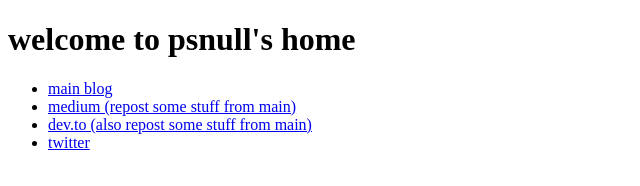
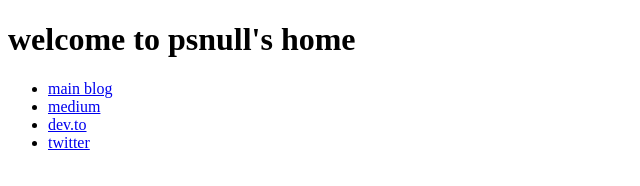
Before and after one commit to psnull/psnull.github.io, a plain HTML site: page index.html in a window 1280 px wide. Shown: the whole page, without its empty margins (0-640 px from the left). Drawn offline with Linux system fonts and the light colour scheme.

Commit message:
Update index.html

```diff
--- a/index.html
+++ b/index.html
@@ -4,8 +4,8 @@
 <h1>welcome to psnull's home </h1>
 <ul>
     <li><a href="https://blog.psnull.cl">main blog</a></li>
-    <li><a href="https://medium.com/@psnull">medium (repost some stuff from main)</a></li>
-    <li><a href="https://dev.to/psnull">dev.to (also repost some stuff from main)</a></li>
+    <li><a href="https://medium.com/@psnull">medium</a></li>
+    <li><a href="https://dev.to/psnull">dev.to</a></li>
     <li><a href="https://twitter.com/psnull_">twitter</a></li>
 </ul>
 </body>
```
